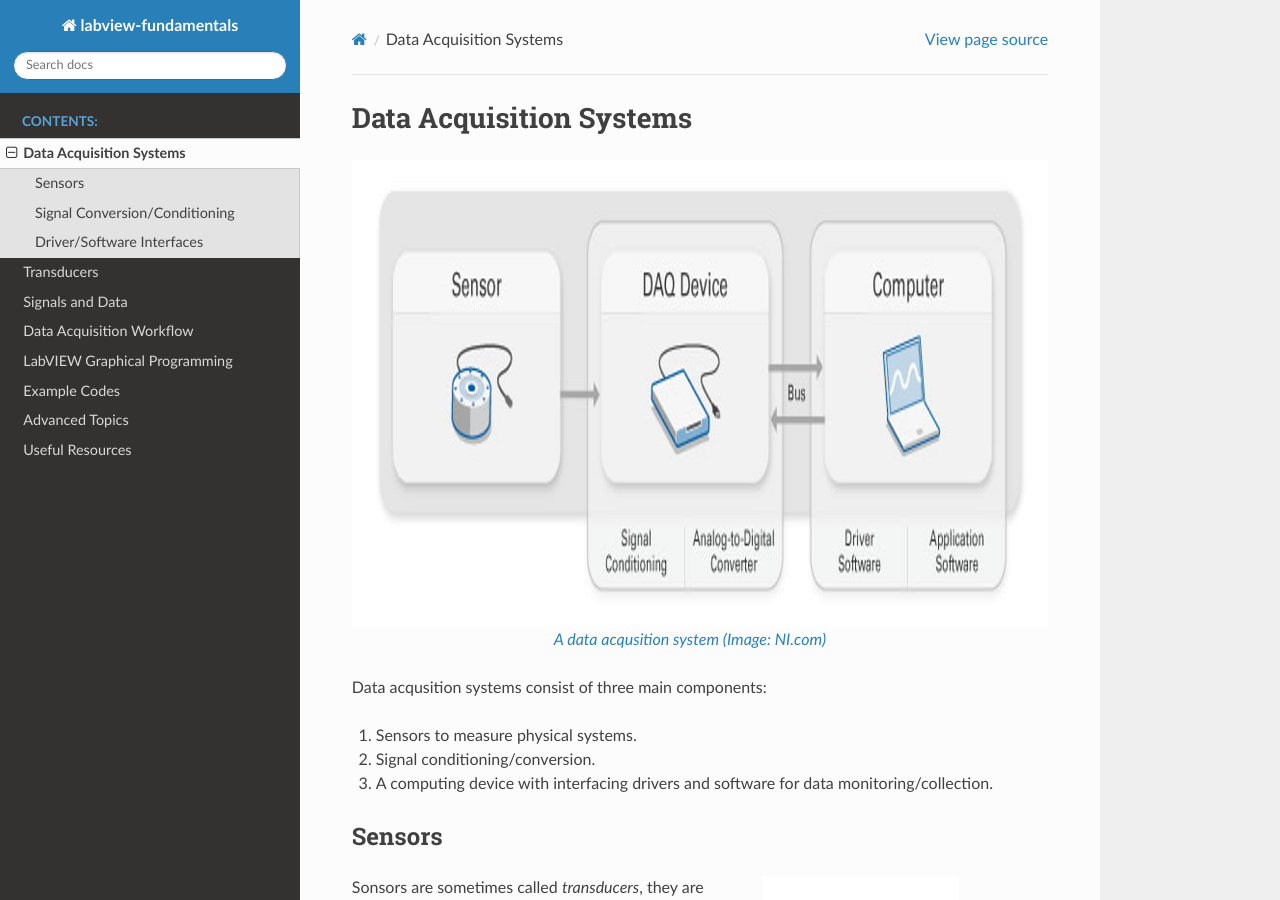
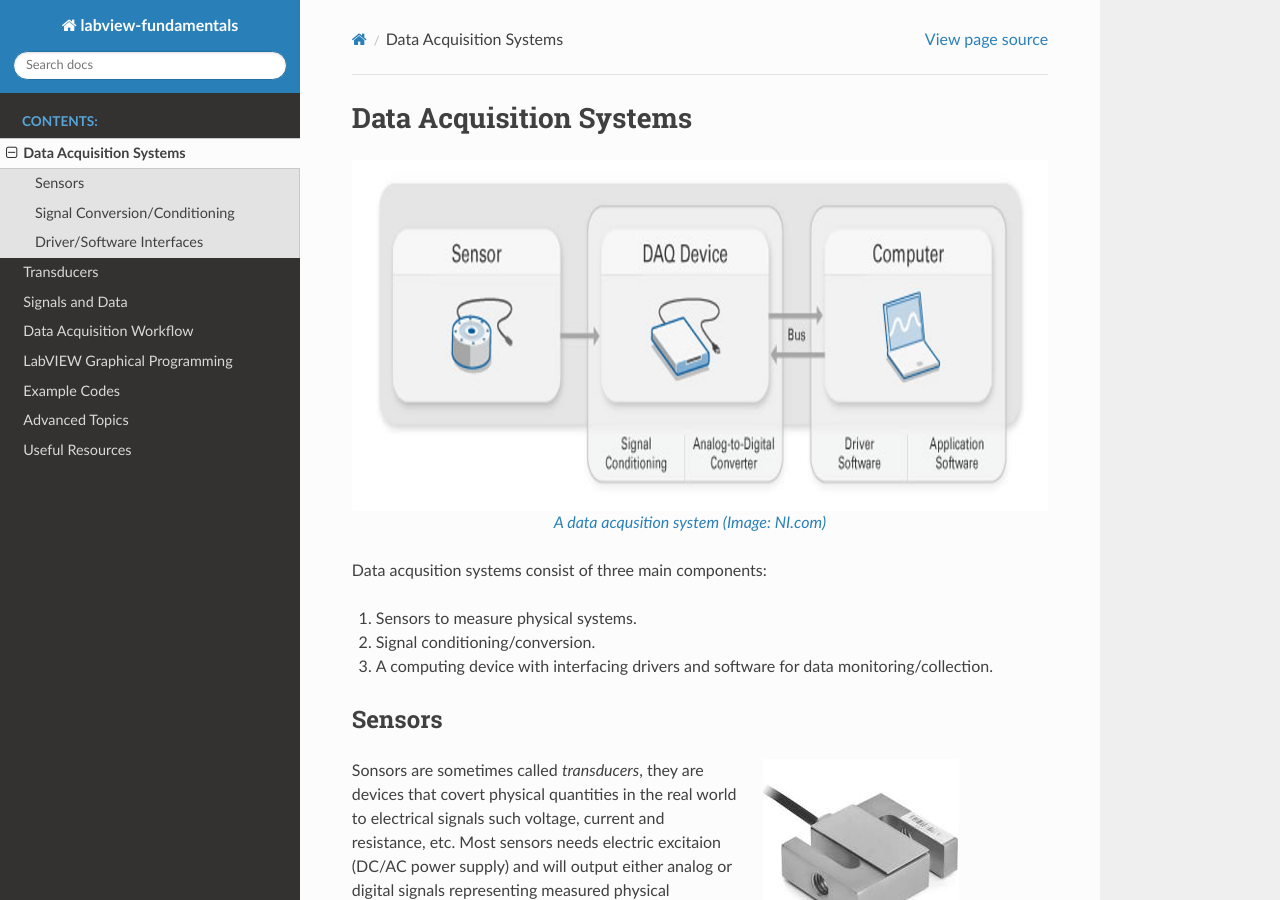
Before and after one commit to wcy41gtc/LabVIEW-Fundamentals, a Sphinx documentation site: the page built from source/docs/daqintro/index.rst, in a window 1280 px wide and 900 px high. Built offline with Sphinx 7.4.7 and the Read the Docs theme 2.0.0, drawn with Linux system fonts in a browser that asks for light colours.

Commit message:
update figure scales in DAQ section 100%->75%

```diff
--- a/source/docs/daqintro/index.rst
+++ b/source/docs/daqintro/index.rst
@@ -5,7 +5,7 @@
 
 .. figure:: ./images/daq_ni.png
   :align: center
-  :scale: 100%
+  :scale: 75%
 
   `A data acqusition system (Image: NI.com) <http://www.ni.com/data-acquisition/what-is/>`_
 
@@ -54,7 +54,7 @@
 
 .. figure:: ./images/analogsig.jpg
   :align: right
-  :scale: 100%
+  :scale: 75%
 
   `Primary characteristics of an analog signal  (Image:ni.com) <https://ni.scene7.com/is/image/ni/clip_image001_20080722134950?scl=1>`_
 
@@ -65,7 +65,7 @@
 
 .. figure:: ./images/digitalsig.jpg
   :align: right
-  :scale: 100%
+  :scale: 75%
 
   `Primary characteristics of an digital signal  (Image:ni.com) <https://ni.scene7.com/is/image/ni/021afe6997?scl=1>`_
 
```
Also changed, not shown: 4 other files.
